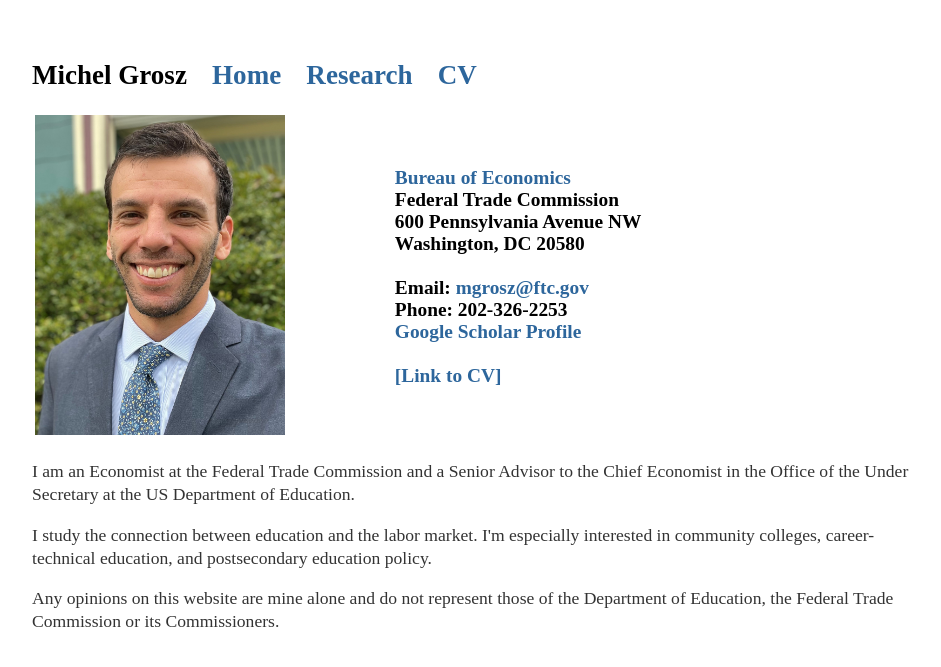
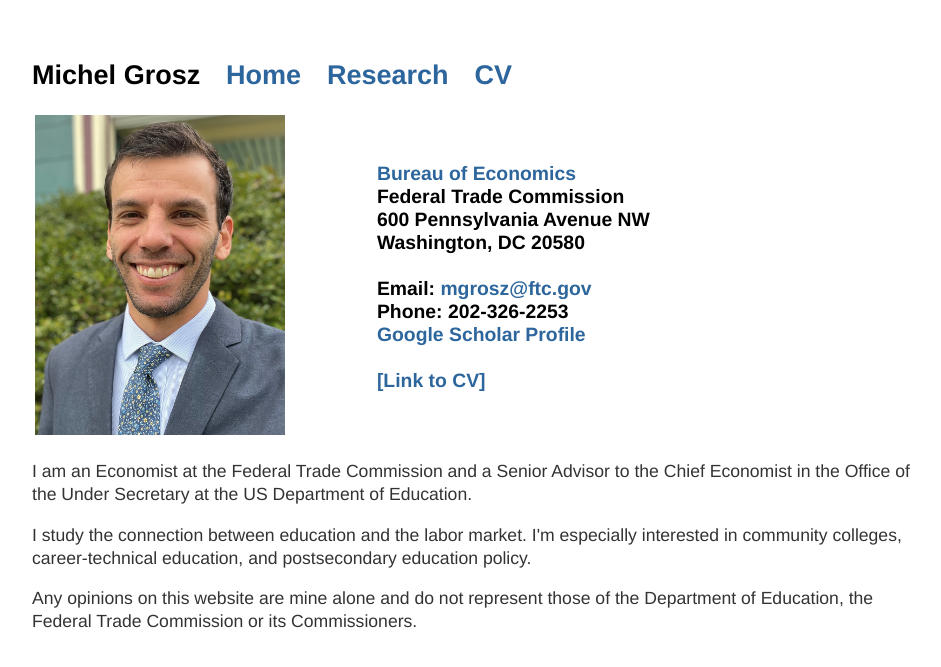
Before and after one commit to mzgrosz/mzgrosz.github.io, a Jekyll site: the page built from index.html, in a window 1280 px wide. Shown: the top 667 px of the page, without its empty margins (160-1101 px from the left). Built offline with Jekyll 4.4.1, drawn with Linux system fonts in a browser that asks for light colours.

Commit message:
Update main.css

```diff
--- a/css/main.css
+++ b/css/main.css
@@ -3,7 +3,7 @@ body {
     width: 70%;
 }
 nav ul, footer ul {
-    font-family:"Times New Roman", Times, serif;
+    font-family:"Source Sans Pro", "Helvetica", sans-serif;
     padding: 0px;
     list-style: none;
     font-weight: bold;
@@ -22,18 +22,18 @@ a:hover {
     text-decoration: underline;
 }
 h1 {
-    font-family: "Times New Roman", Times, serif;
+    font-family: "Source Sans Pro", "Helvetica", sans-serif;
 }
 h2 {
-    font-family: "Times New Roman", Times, serif;
+    font-family: "Source Sans Pro", "Helvetica", sans-serif;
 }
 h3 {
-    font-family: "Times New Roman", Times, serif;
+    font-family: "Source Sans Pro", "Helvetica", sans-serif;
      font-size: 1.3em;
 
 }
 p {
-    font-family: "Times New Roman", Times, serif;
+    font-family: "Source Sans Pro", "Helvetica", sans-serif;
     font-size: 1.1em;
     line-height: 1.3em;
     color: #333;
@@ -55,14 +55,14 @@ ul.posts li {
 
 th {
   text-align: left;
-  font-family: "Times New Roman", Times, serif;
+  font-family:"Source Sans Pro", "Helvetica", sans-serif;
   font-size: 1.1em;
 
 }
 
 tr {
   text-align: left;
-  font-family:'Helvetica', 'Arial', 'Sans-Serif';
+  font-family:"Source Sans Pro", "Helvetica", sans-serif;
   font-size: 1.1em;
 
 }
```
